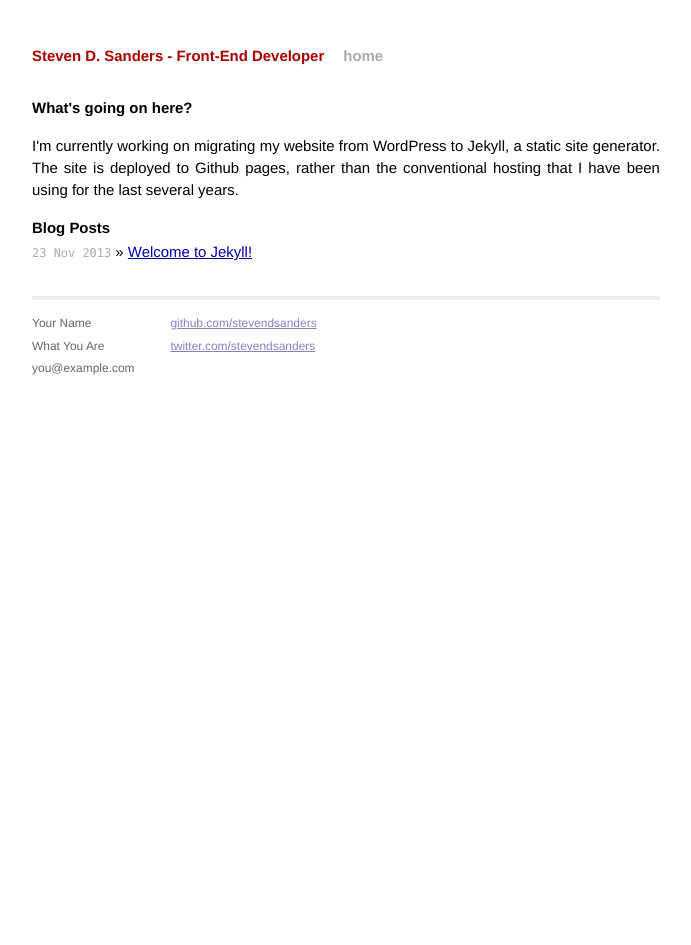
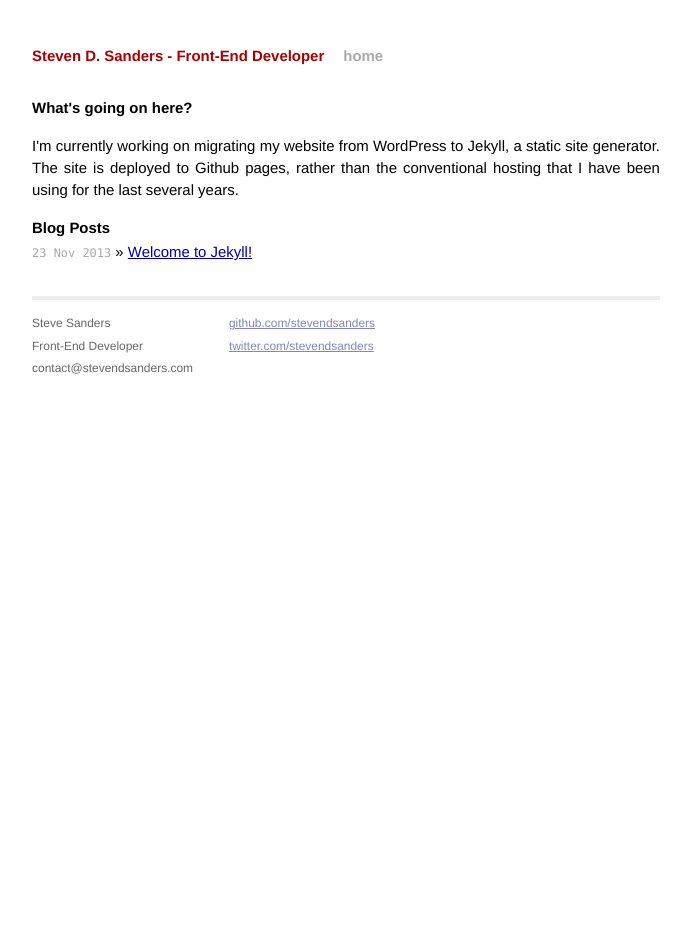
Before and after one commit to sdsanders/portfolio, a Jekyll site: the page built from index.html, in a window 1280 px wide. Shown: the whole page, without its empty margins (294-985 px from the left). Built offline with Jekyll 4.4.1, drawn with Linux system fonts in a browser that asks for light colours; Markdown is read by kramdown in place of the engine named in the settings.

Commit message:
fix css paths

```diff
--- a/_layouts/default.html
+++ b/_layouts/default.html
@@ -7,10 +7,10 @@
         <meta name="viewport" content="width=device-width">
 
         <!-- syntax highlighting CSS -->
-        <link rel="stylesheet" href="/css/syntax.css">
+        <link rel="stylesheet" href="{{ site.baseurl}}/css/syntax.css">
 
         <!-- Custom CSS -->
-        <link rel="stylesheet" href="/css/main.css">
+        <link rel="stylesheet" href="{{ site.baseurl}}/css/main.css">
 
     </head>
     <body>
@@ -26,9 +26,9 @@
           <div class="footer">
             <div class="contact">
               <p>
-                Your Name<br />
-                What You Are<br />
-                you@example.com
+                Steve Sanders<br />
+                Front-End Developer<br />
+                contact@stevendsanders.com
               </p>
             </div>
             <div class="contact">
```
